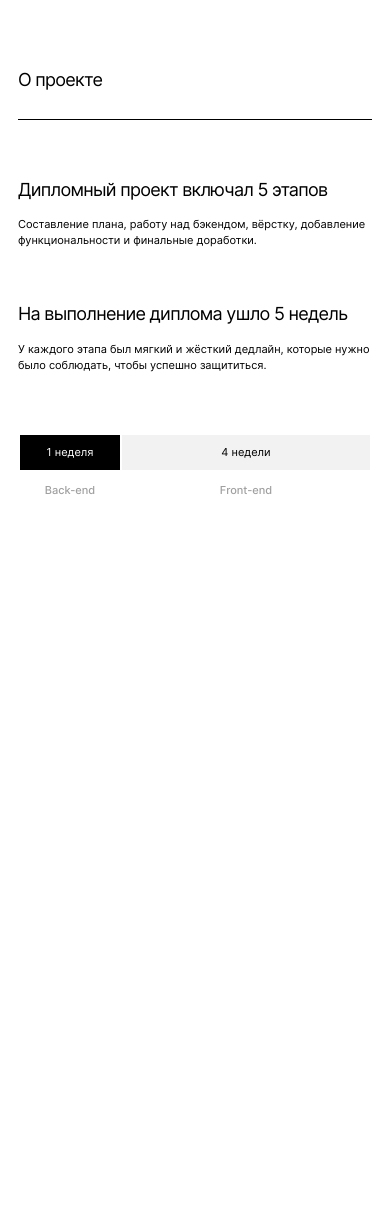
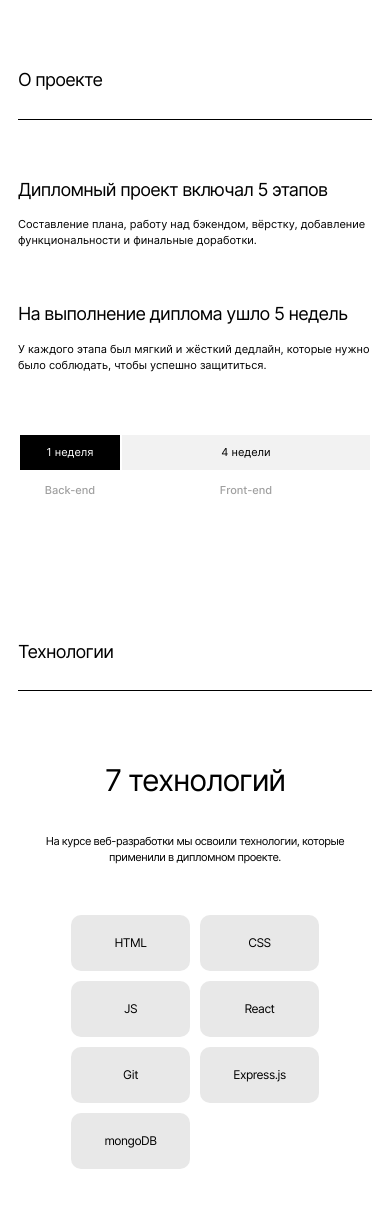
Before and after one commit to Hisime/movies-explorer-frontend, a React (Create React App) app: page / in a window 390 px wide. Shown: the top 1208 px of the page. Before the commit the page ends 844 px from the top, so only its background shows below. Built offline with nearby package versions, Linux system fonts and the light colour scheme.

Commit message:
tech block

```diff
--- a/src/components/Main/Main.js
+++ b/src/components/Main/Main.js
@@ -1,10 +1,12 @@
 import './Main.css';
 import AboutProject from "../AboutProject/AboutProject";
+import Techs from "../Techs/Techs";
 
 function Main() {
     return (
     <main>
         <AboutProject/>
+        <Techs/>
     </main>
     );
 }
--- a/src/components/Techs/Techs.css
+++ b/src/components/Techs/Techs.css
@@ -0,0 +1,93 @@
+.techs {
+    padding-top: 100px;
+    padding-bottom: 100px;
+    background-color: #F5F5F5;
+}
+
+.techs__title {
+    margin-top: 90px;
+    margin-bottom: 26px;
+    text-align: center;
+    font-size: 50px;
+    line-height: 58px;
+    letter-spacing: -2px;
+    font-weight: 400;
+}
+
+.techs__description {
+    font-size: 14px;
+    line-height: 20px;
+    letter-spacing: -0.56px;
+    text-align: center;
+    max-width: 460px;
+    margin: 0 auto 100px auto;
+}
+
+.techs__list {
+    list-style-type: none;
+    display: grid;
+    padding: 0;
+    margin: 0;
+    gap: 10px;
+    grid-template-columns: repeat(auto-fit, 90px);
+    justify-content: center;
+}
+
+.techs__list-item {
+    padding: 21px 10px;
+    background-color: #E8E8E8;
+    font-size: 14px;
+    letter-spacing: -0.56px;
+    border-radius: 10px;
+    box-sizing: border-box;
+    text-align: center;
+}
+
+@media screen and (max-width: 768px) {
+    .techs {
+        padding-top: 90px;
+        padding-bottom: 90px;
+    }
+    .techs__title {
+        margin-top: 80px;
+        margin-bottom: 22px;
+    }
+    .techs__description {
+        font-size: 12px;
+        line-height: 18px;
+        letter-spacing: -0.48px;
+        margin-bottom: 83px;
+    }
+    .techs__list-item {
+        font-size: 12px;
+        letter-spacing: -0.48px;
+    }
+    .techs__list {
+        grid-template-columns: repeat(auto-fit, 84px);
+    }
+}
+
+@media screen and (max-width: 500px) {
+    .techs {
+        background-color: #fff;
+        padding-top: 70px;
+        padding-bottom: 70px;
+    }
+    .techs__title {
+        margin-top: 60px;
+        margin-bottom: 24px;
+        font-size: 30px;
+        letter-spacing: -1.2px;
+    }
+    .techs__description {
+        margin-bottom: 50px;
+        font-size: 11px;
+        line-height: 16px;
+        letter-spacing: -0.44px;
+    }
+    .techs__list {
+        padding-right: 53px;
+        padding-left: 53px;
+        grid-template-columns: 1fr 1fr;
+    }
+}
--- a/src/components/Techs/Techs.js
+++ b/src/components/Techs/Techs.js
@@ -0,0 +1,25 @@
+import './Techs.css';
+import BlockTitle from "../BlockTitle/BlockTitle";
+
+function Techs() {
+    return (
+        <section className="techs">
+           <div className="block-wrapper">
+               <BlockTitle titleText="Технологии"/>
+               <h3 className="techs__title">7 технологий</h3>
+               <p className="techs__description">На курсе веб-разработки мы освоили технологии, которые применили в дипломном проекте.</p>
+               <ul className="techs__list">
+                   <li className="techs__list-item">HTML</li>
+                   <li className="techs__list-item">CSS</li>
+                   <li className="techs__list-item">JS</li>
+                   <li className="techs__list-item">React</li>
+                   <li className="techs__list-item">Git</li>
+                   <li className="techs__list-item">Express.js</li>
+                   <li className="techs__list-item">mongoDB</li>
+               </ul>
+           </div>
+        </section>
+    );
+}
+
+export default Techs;
```
